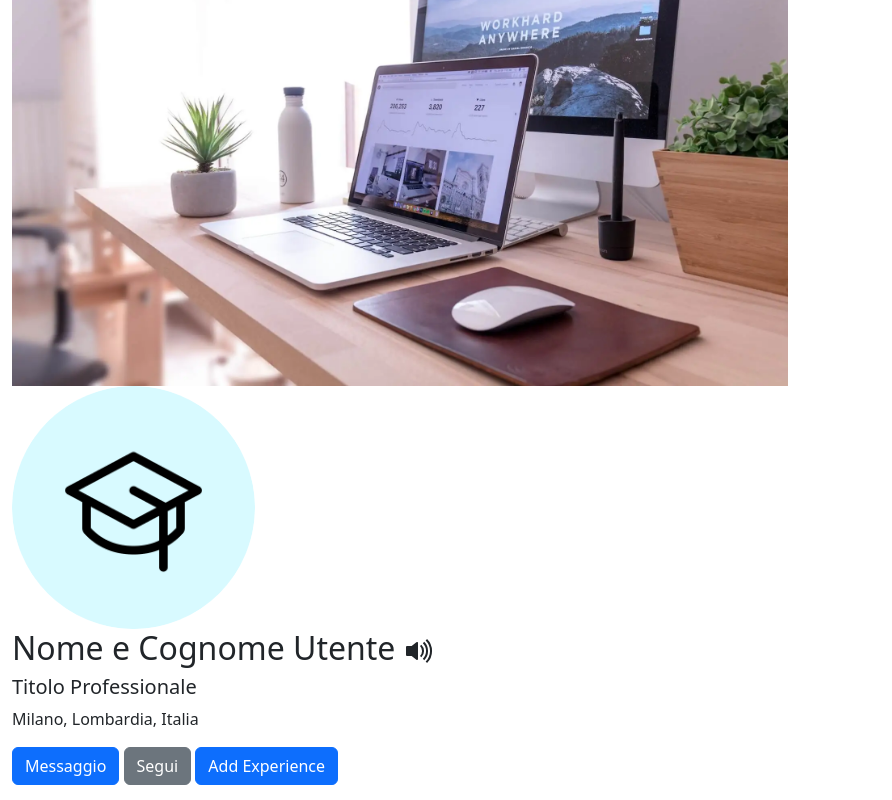
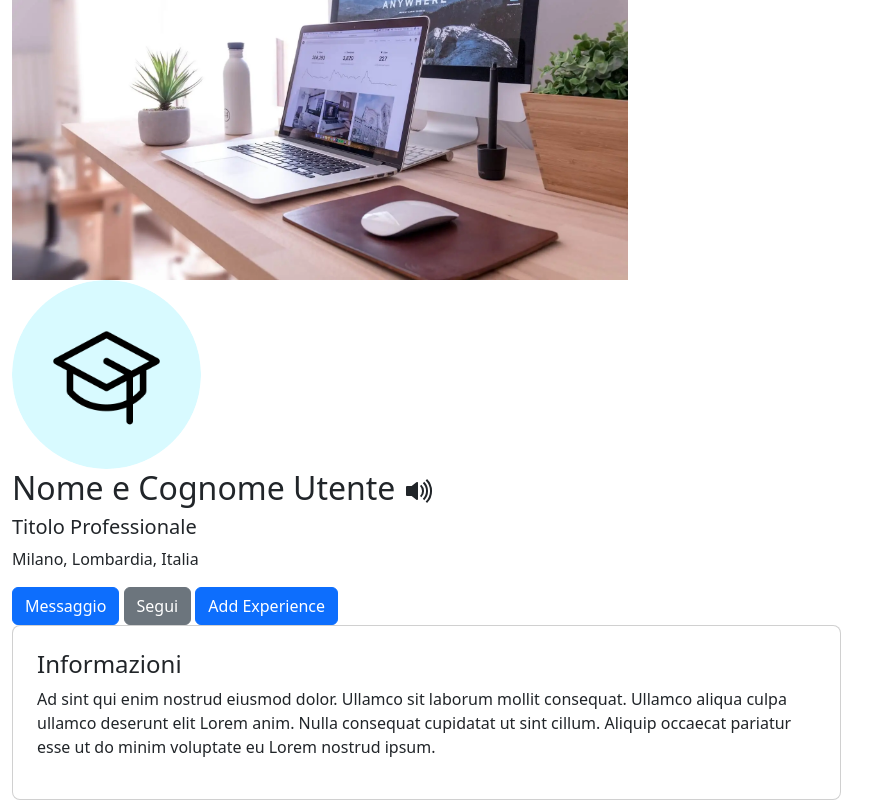
Before and after one commit to Torepa8/buildweek4-linkedin, a React (Create React App) app: page / in a window 1280 px wide. Shown: the part 217-1017 px from the top of the page, without its empty margins (0-892 px from the left). Built offline with nearby package versions, Linux system fonts and the light colour scheme.

Commit message:
Componente Biografia + Classe CSS per box

```diff
--- a/src/App.css
+++ b/src/App.css
@@ -15,3 +15,10 @@
   background-color: green;
   border-radius: 50%;
 }
+
+.boxContainer{
+  background-color: white;
+  border: 1px solid rgba(203, 203, 203, 0.9);
+  border-radius: 8px;
+  padding: 24px !important;
+}
--- a/src/App.js
+++ b/src/App.js
@@ -2,6 +2,7 @@ import './App.css';
 import { Container, Row, Col } from 'react-bootstrap';
 import Navbar from './component/Navbar';
 import Profile from './component/Profile';
+import Biografia from './component/Biografia';
 import 'bootstrap/dist/css/bootstrap.min.css';
 
 function App() {
@@ -11,12 +12,13 @@ function App() {
       <Container fluid>
         <Row>
           {/* Feed Principale */}
-          <Col xs={10}>
+          <Col xs={8}>
             <Profile />
+            <Biografia />
           </Col>
 
           {/* Sidebar */}
-          <Col md={3}>
+          <Col xs={4}>
           {/* Qui inserisci le connessioni e altre informazioni secondarie */}
           </Col>
         </Row>
--- /dev/null
+++ b/src/component/Biografia.jsx
@@ -0,0 +1,22 @@
+import React, {useState} from 'react';
+import { Container, Row, Col, Image, Button } from 'react-bootstrap';
+import 'bootstrap/dist/css/bootstrap.min.css';
+
+export default function Biografia() {
+    return (
+        <>
+        <Container className='boxContainer'>
+            <Row>
+                <Col>
+                    <h4>Informazioni</h4>
+                </Col>
+            </Row>
+            <Row>
+                <Col>
+                <p>Ad sint qui enim nostrud eiusmod dolor. Ullamco sit laborum mollit consequat. Ullamco aliqua culpa ullamco deserunt elit Lorem anim. Nulla consequat cupidatat ut sint cillum. Aliquip occaecat pariatur esse ut do minim voluptate eu Lorem nostrud ipsum.</p>
+                </Col>
+            </Row>
+        </Container>
+        </>
+    );
+    }
```
